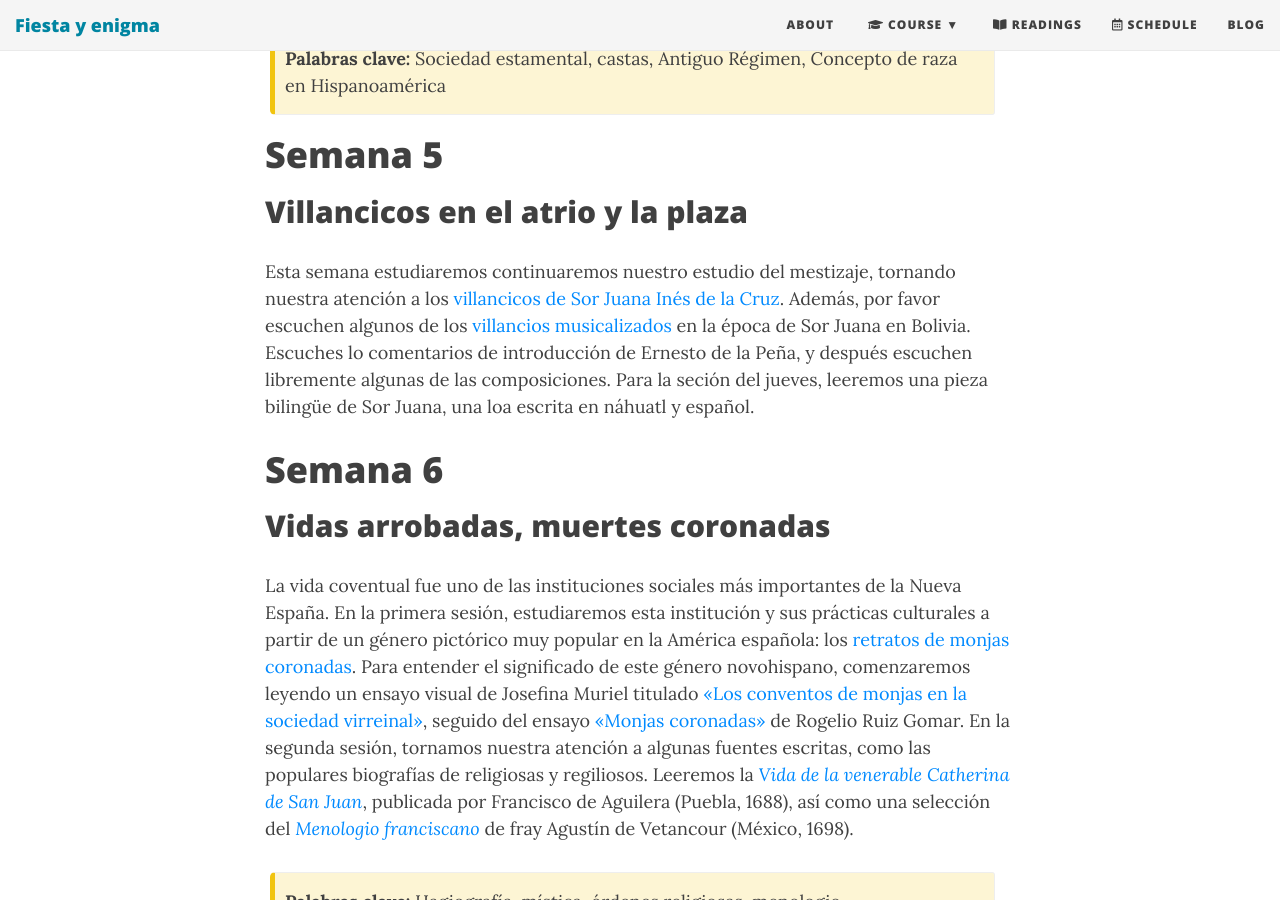
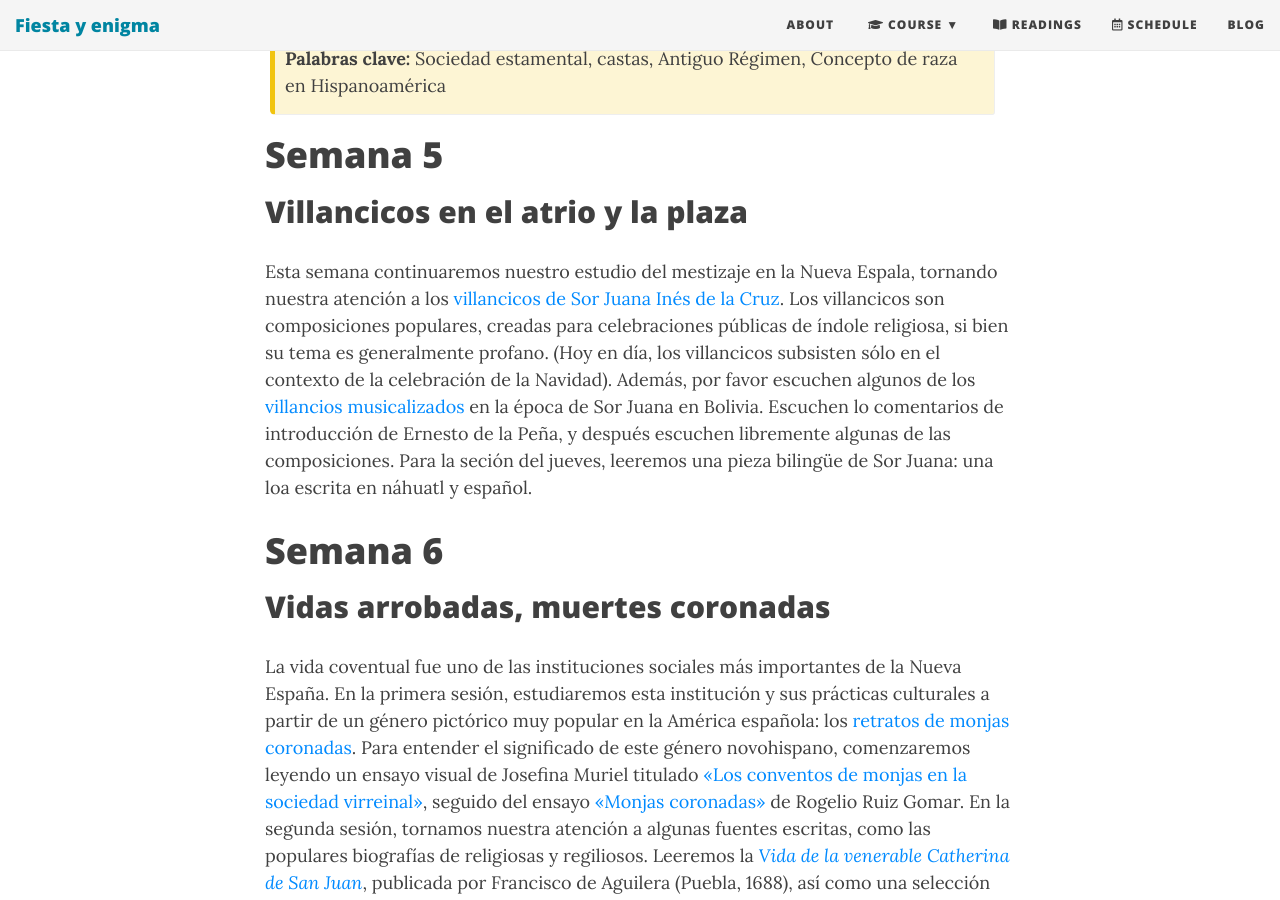
Before and after one commit to Hipomenes/novohispana, a Jekyll site: the page built from syllabus.md, in a window 1280 px wide and 900 px high, scrolled down 3382 px. Built offline with Jekyll 4.4.1, drawn with Linux system fonts in a browser that asks for light colours; nearby versions of some CDN libraries.

Commit message:
Update syllabus.md

```diff
--- a/syllabus.md
+++ b/syllabus.md
@@ -60,8 +60,7 @@
 
 ## Villancicos en el atrio y la plaza
 
-Esta semana estudiaremos continuaremos nuestro estudio del mestizaje, tornando nuestra atención a los [villancicos de Sor Juana Inés de la Cruz](http://ezproxy.bu.edu/login?url=https://www.jstor.org/stable/24326828). Además, por favor escuchen algunos de los [villancios musicalizados](https://youtu.be/rX1Z2itNKYc) en la época de Sor Juana en Bolivia. Escuches lo comentarios de introducción de Ernesto de la Peña, y después escuchen libremente algunas de las composiciones. Para la seción del jueves, leeremos una pieza bilingüe de Sor Juana, una loa escrita en náhuatl y español.
-
+Esta semana  continuaremos nuestro estudio del mestizaje en la Nueva Espala, tornando nuestra atención a los [villancicos de Sor Juana Inés de la Cruz](http://ezproxy.bu.edu/login?url=https://www.jstor.org/stable/24326828). Los villancicos son composiciones populares, creadas para celebraciones públicas de índole religiosa, si bien su tema es generalmente profano. (Hoy en día, los villancicos subsisten sólo en el contexto de la celebración de la Navidad). Además, por favor escuchen algunos de los [villancios musicalizados](https://youtu.be/rX1Z2itNKYc) en la época de Sor Juana en Bolivia. Escuchen lo comentarios de introducción de Ernesto de la Peña, y después escuchen libremente algunas de las composiciones. Para la seción del jueves, leeremos una pieza bilingüe de Sor Juana: una loa escrita en náhuatl y español.
 
 # Semana 6
 
```
